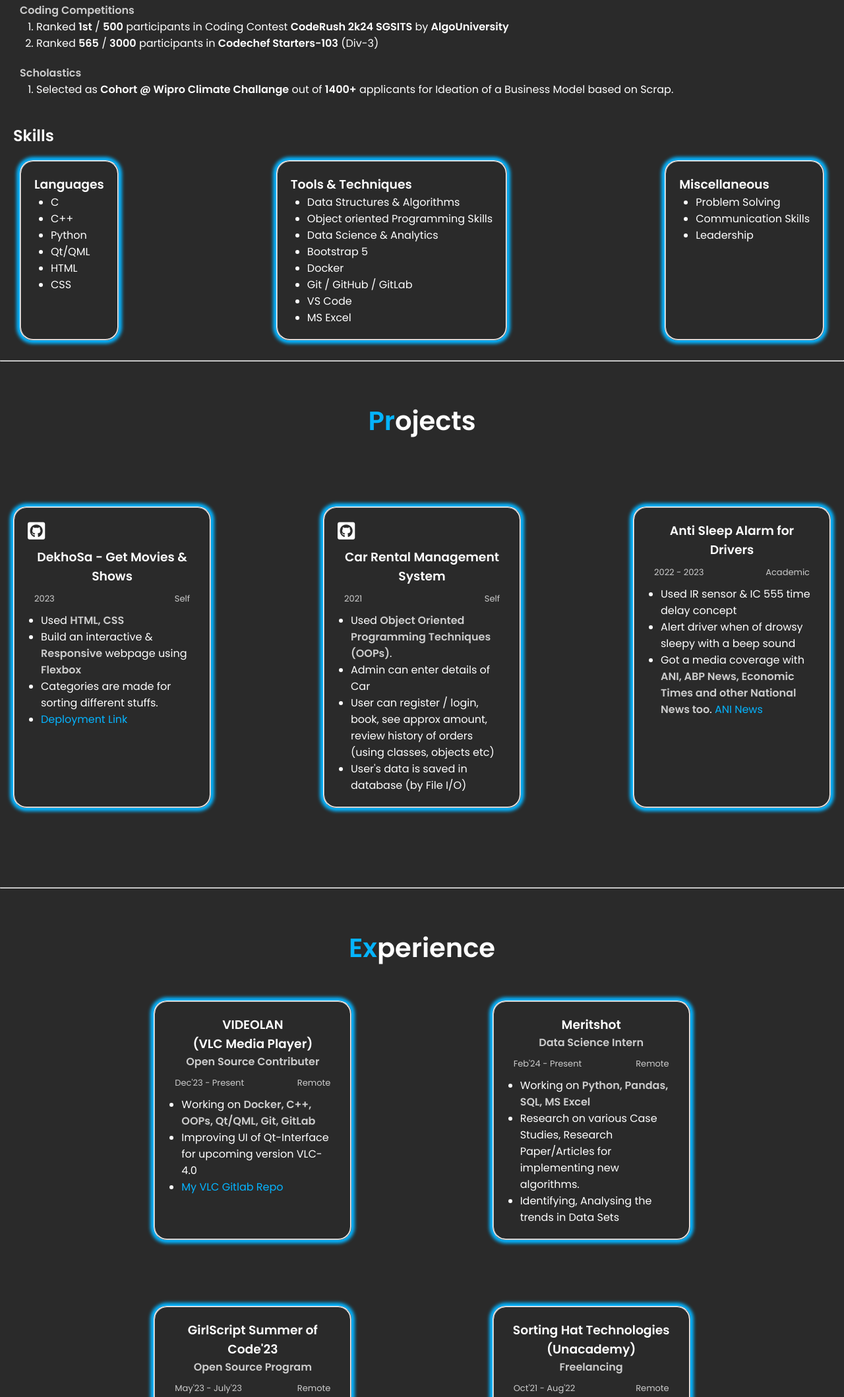
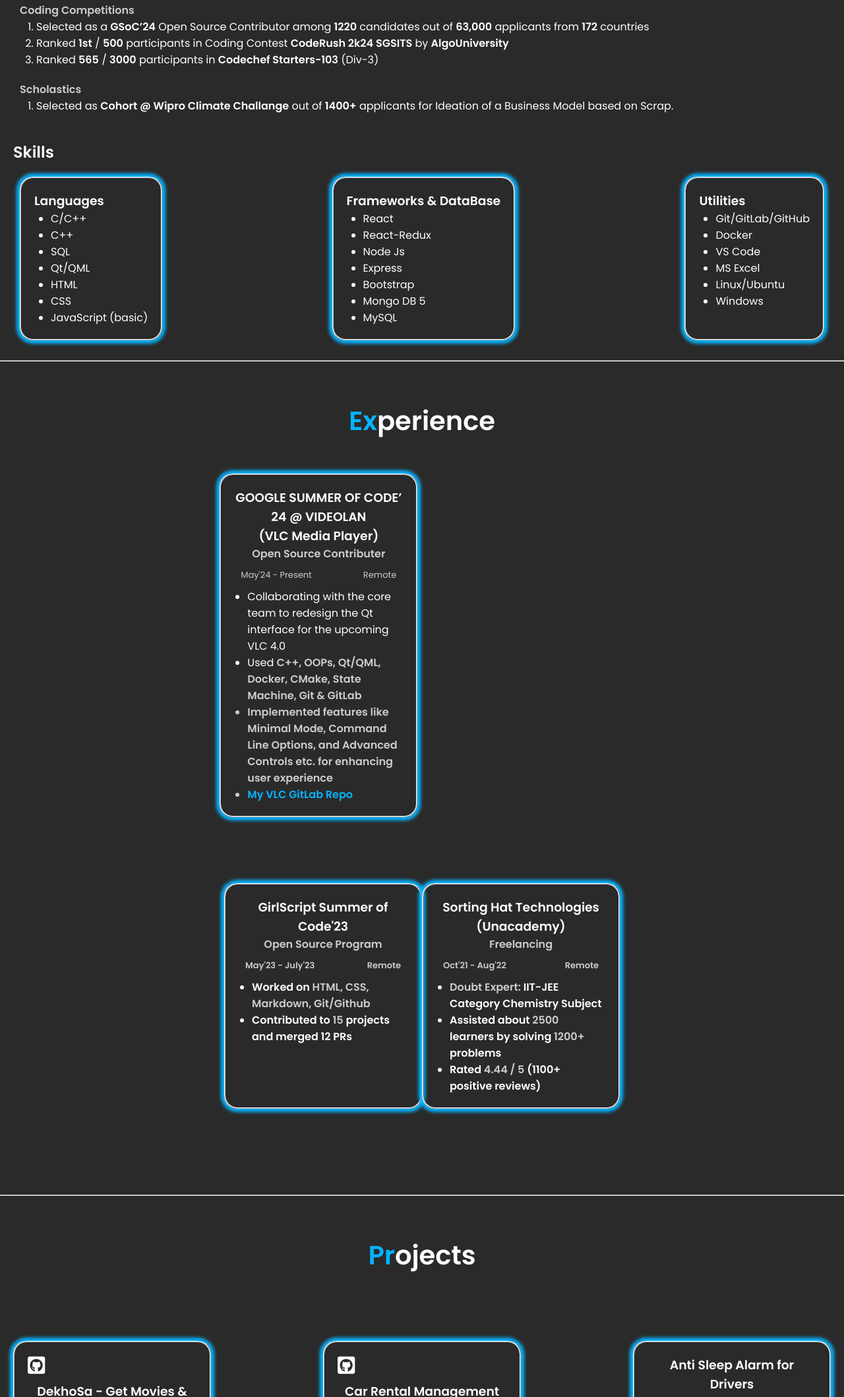
Before and after one commit to Djain318/My-Portfolio, a plain HTML site: page index.html in a window 1280 px wide. Shown: the part 1298-3416 px from the top of the page at 66% size. Drawn offline with Linux system fonts and the light colour scheme.

Commit message:
Update index.html

```diff
--- a/index.html
+++ b/index.html
@@ -99,7 +99,7 @@
 				</div>
 				<ul>
 					<li id="branch">B.Tech in Electrical & Electronics Engineering</li>
-					<li id="cgpa">CGPA : 7.68</li>
+					<li id="cgpa">CGPA : 7.51</li>
 				</ul>
 			</div>
 
@@ -118,6 +118,7 @@
 			<div class="codingcompetitions">
 				<h3>Coding Competitions</h3>
 				<ul>
+					<li>Selected as a <b>GSoC’24</b> Open Source Contributor among <b>1220</b> candidates out of <b>63,000</b> applicants from <b>172</b> countries</li>
 					<li>Ranked <b>1st</b> / <b>500</b> participants in Coding Contest <b>CodeRush 2k24 SGSITS</b> by
 						<b>AlgoUniversity</b></li>
 					<li>Ranked <b>565</b> / <b>3000</b> participants in <b>Codechef Starters-103</b> (Div-3)</li>
@@ -137,35 +138,102 @@
 			<div class="languages">
 				<h3>Languages</h3>
 				<ul>
-					<li>C </li>
+					<li>C/C++ </li>
 					<li>C++</li>
-					<li>Python</li>
+					<li>SQL</li>
 					<li>Qt/QML</li>
 					<li>HTML</li>
 					<li>CSS</li>
+					<li>JavaScript (basic)</li>
 				</ul>
 			</div>
 			<div class="tools">
-				<h3>Tools & Techniques</h3>
+				<h3>Frameworks & DataBase</h3>
 				<ul>
-					<li>Data Structures & Algorithms</li>
-					<li>Object oriented Programming Skills</li>
-					<li>Data Science & Analytics</li>
-					<li>Bootstrap 5</li>
-					<li>Docker</li>
-					<li>Git / GitHub / GitLab</li>
-					<li>VS Code</li>
-					<li>MS Excel</li>
+					<li>React</li>
+					<li>React-Redux</li>
+					<li>Node Js</li>
+					<li>Express</li>
+					<li>Bootstrap</li>
+					<li>Mongo DB 5</li>
+					<li>MySQL</li>
 				</ul>
 			</div>
 			<div class="miscellaneous">
-				<h3>Miscellaneous</h3>
+				<h3>Utilities</h3>
 				<ul>
-					<li>Problem Solving</li>
-					<li>Communication Skills</li>
-					<li>Leadership</li>
+					<li>Git/GitLab/GitHub</li>
+					<li>Docker</li>
+					<li>VS Code</li>
+					<li>MS Excel</li>
+					<li>Linux/Ubuntu</li>
+					<li>Windows</li>
 				</ul>
 			</div>
+		</div>
+	</section>
+	<hr>
+
+	<!-- Experience Section	 -->
+	<section class="experience" id="experience">
+		<h1><span>Ex</span>perience</h1>
+		<div class="experience-info">
+			<div class="firsttwo">
+
+				<div class="videolan">
+					<h3>GOOGLE SUMMER OF CODE’ 24 @ VIDEOLAN</h3>
+					<h3>(VLC Media Player)</h3>
+					<h4>Open Source Contributer</h2>
+						<div class="timing">
+							<span id="time">May'24 - Present</span>
+							<span id="location">Remote</span>
+						</div>
+						<ul>
+							<li>Collaborating with the core team to redesign the Qt interface for the
+                                                            upcoming VLC 4.0</li>
+							<li>Used <b>C++, OOPs, Qt/QML, Docker, CMake, State Machine, Git & GitLab<b></li>
+							<li> Implemented features like Minimal Mode, Command Line Options, and
+							Advanced Controls etc. for enhancing user experience</li>
+							<li class="gitlab">
+								<a  href="https://code.videolan.org/Thrillseekr" target="_blank">
+								<span>My VLC GitLab Repo</span>
+								</a>
+							</li>
+						</ul>
+				</div>
+			</div>
+
+			<div class="secondtwo">
+
+				<div class="gssoc">
+					<h3>GirlScript Summer of Code'23</h3>
+					<h4>Open Source Program</h2>
+						<div class="timing">
+							<span id="time">May'23 - July'23</span>
+							<span id="location">Remote</span>
+						</div>
+						<ul>
+							<li>Worked on <b>HTML, CSS, Markdown, Git/Github</b></li>
+							<li>Contributed to <b>15</b> projects and merged 12 PRs</li>
+						</ul>
+				</div>
+
+				<div class="unacademy">
+					<h3>Sorting Hat Technologies (Unacademy)</h3>
+					<h4>Freelancing</h2>
+						<div class="timing">
+							<span id="time">Oct'21 - Aug'22</span>
+							<span id="location">Remote</span>
+						</div>
+						<ul>
+							<li><b>Doubt Expert:</b> IIT-JEE Category Chemistry Subject</li>
+							<li>Assisted about <b>2500</b> learners by solving <b>1200+</b> problems</li>
+							<li>Rated <b>4.44 / 5</b> (1100+ positive reviews)</li>
+						</ul>
+				</div>
+
+			</div>
+
 		</div>
 	</section>
 	<hr>
@@ -233,81 +301,6 @@
 	</section>
 	<hr>
 
-	<section class="experience" id="experience">
-		<h1><span>Ex</span>perience</h1>
-		<div class="experience-info">
-			<div class="firsttwo">
-
-				<div class="videolan">
-					<h3>VIDEOLAN</h3>
-					<h3>(VLC Media Player)</h3>
-					<h4>Open Source Contributer</h2>
-						<div class="timing">
-							<span id="time">Dec'23 - Present</span>
-							<span id="location">Remote</span>
-						</div>
-						<ul>
-							<li>Working on <b>Docker, C++, OOPs, Qt/QML, Git, GitLab</b></li>
-							<li>Improving UI of Qt-Interface for upcoming version VLC-4.0</li>
-							<li class="gitlab">
-								<a  href="https://code.videolan.org/Thrillseekr" target="_blank">
-								<span>My VLC Gitlab Repo</span>
-								</a>
-							</li>
-						</ul>
-				</div>
-
-				<div class="meritshot">
-					<h3>Meritshot</h3>
-					<h4>Data Science Intern</h2>
-						<div class="timing">
-							<span id="time">Feb'24 - Present</span>
-							<span id="location">Remote</span>
-						</div>
-						<ul>
-							<li>Working on <b>Python, Pandas, SQL, MS Excel</b></li>
-							<li>Research on various Case Studies, Research Paper/Articles for implementing
-								new algorithms.
-							</li>
-							<li>Identifying, Analysing the trends in Data Sets</li>
-						</ul>
-				</div>
-
-			</div>
-
-			<div class="secondtwo">
-
-				<div class="gssoc">
-					<h3>GirlScript Summer of Code'23</h3>
-					<h4>Open Source Program</h2>
-						<div class="timing">
-							<span id="time">May'23 - July'23</span>
-							<span id="location">Remote</span>
-						</div>
-						<ul>
-							<li>Worked on <b>HTML, CSS, Markdown, Git/Github</b></li>
-							<li>Contributed to <b>15</b> projects and merged 12 PRs</li>
-						</ul>
-				</div>
-
-				<div class="unacademy">
-					<h3>Sorting Hat Technologies (Unacademy)</h3>
-					<h4>Freelancing</h2>
-						<div class="timing">
-							<span id="time">Oct'21 - Aug'22</span>
-							<span id="location">Remote</span>
-						</div>
-						<ul>
-							<li><b>Doubt Expert:</b> IIT-JEE Category Chemistry Subject</li>
-							<li>Assisted about <b>2500</b> learners by solving <b>1200+</b> problems</li>
-							<li>Rated <b>4.44 / 5</b> (1100+ positive reviews)</li>
-						</ul>
-				</div>
-
-			</div>
-
-		</div>
-	</section>
 	<hr id="footerline">
 
 	<footer class="footer" id="contact">
@@ -321,7 +314,7 @@
 				<a href="https://www.linkedin.com/in/darshanjain318/" target="_blank">
 					<img src="img/linkedin.jpg" alt="linkedin">
 				</a>
-				<a href="https://github.com/Thrillseekr?tab=repositories" target="_blank">
+				<a href="https://code.videolan.org/Thrillseekr" target="_blank">
 					<img src="img/github.jpg" alt="github">
 				</a>
 				<a href="https://leetcode.com/im_dj318/" target="_blank">
@@ -348,7 +341,7 @@
 		<!-- Last line of greetings -->
 		<div id="last-line">
 			<p>Designed with learnings by</p>
-			<a href="https://thrillseekr.github.io/My-Portfolio/" target="_blank">Darshan Jain</a>
+			<a href="https://Djain318.github.io/My-Portfolio/" target="_blank">Darshan Jain</a>
 		</div>
 	</footer>
 
```
